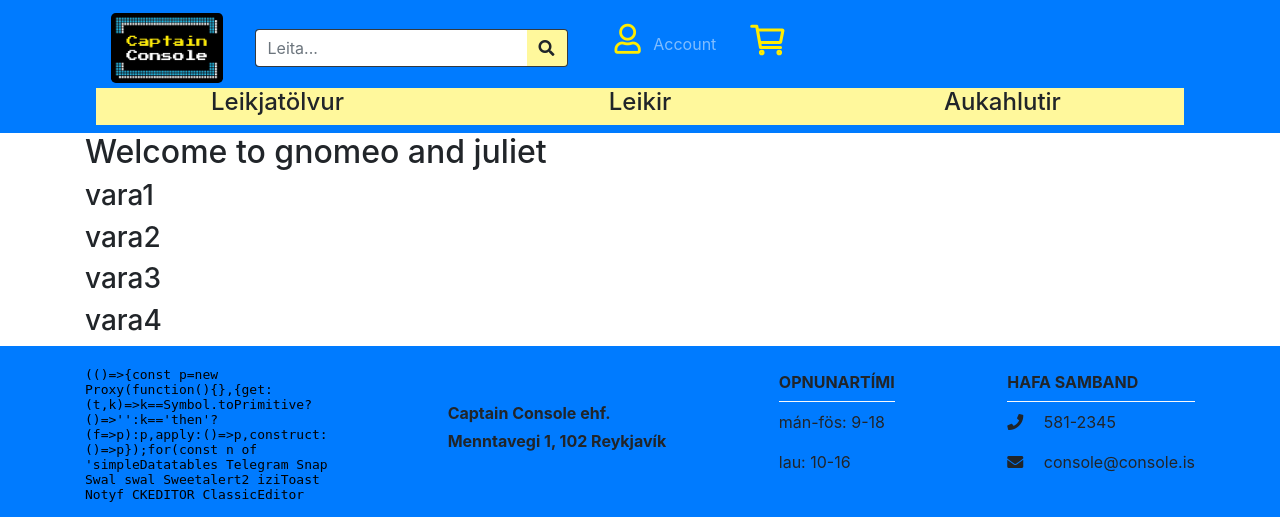
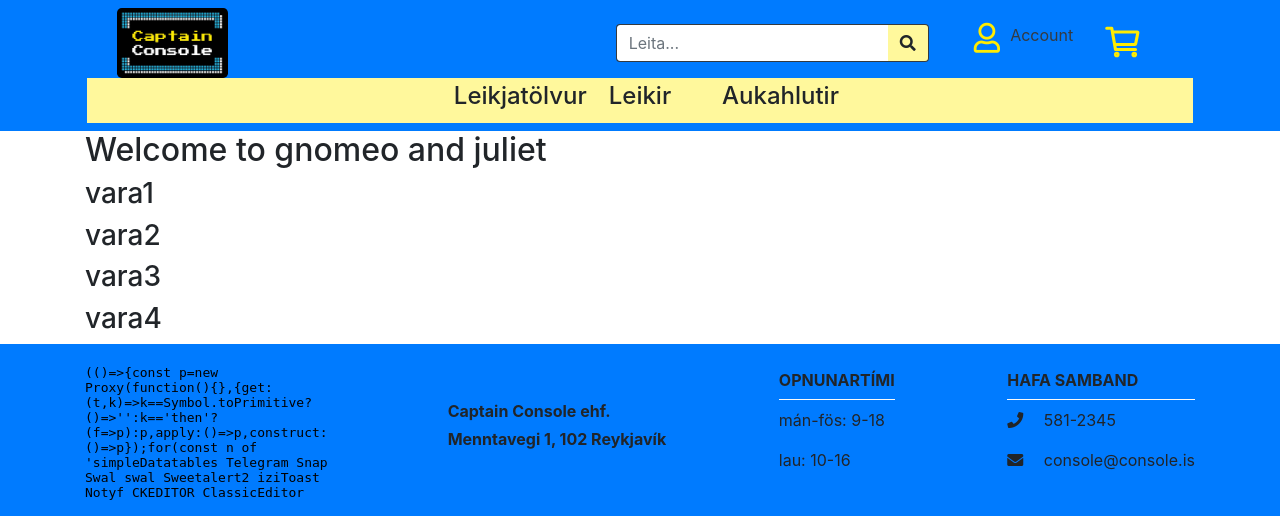
Before and after one commit to KolbeinnIn/Verklegt-namskeid-II, a Django app: page / in a window 1280 px wide. Shown: the top 517 px of the page. Run offline with Django 3.2, Linux system fonts and the light colour scheme; some libraries are stand-ins or nearby versions.

Commit message:
header smá lagaður

```diff
--- a/app/static/css/main.css
+++ b/app/static/css/main.css
@@ -30,7 +30,12 @@ ion-icon{
     font-size: 40px;
 }
 
-.bottom-of-header{
-    position: relative;
-    bottom:0;
+.mobile_border div :not(:last-child){
+    border-bottom: 1px solid black !important;
 }
+
+@media only screen and (min-width : 768px) {
+    .mobile_border div :not(:last-child){
+        border-bottom: none !important;
+    }
+}
--- a/app/templates/base.html
+++ b/app/templates/base.html
@@ -23,5 +23,6 @@
     <script src="https://cdnjs.cloudflare.com/ajax/libs/popper.js/1.14.7/umd/popper.min.js" integrity="sha384-UO2eT0CpHqdSJQ6hJty5KVphtPhzWj9WO1clHTMGa3JDZwrnQq4sF86dIHNDz0W1" crossorigin="anonymous"></script>
     <script src="https://stackpath.bootstrapcdn.com/bootstrap/4.3.1/js/bootstrap.min.js" integrity="sha384-JjSmVgyd0p3pXB1rRibZUAYoIIy6OrQ6VrjIEaFf/nJGzIxFDsf4x0xIM+B07jRM" crossorigin="anonymous"></script>
     <script src="https://unpkg.com/ionicons@5.0.0/dist/ionicons.js"></script>
+    <script src="{% static 'js/SCRIPTNAME.js' %}"></script>
 </body>
 </html>
--- a/app/templates/navbar.html
+++ b/app/templates/navbar.html
@@ -1,17 +1,22 @@
 {% load static %}
-<nav class="navbar navbar-expand-lg navbar-dark bg-primary static-top">
-    <div class="container justify-content-md-center">
-        <div class="row justify-content-md-center">
-            <div class="row col col-12">
-                <a class="navbar-brand" href="/">
+
+<!--
+sm: 576px
+md: 768px
+lg: 992px
+-->
+
+<nav class="navbar navbar-expand-md navbar-dark bg-primary static-top">
+    <div class="container justify-content-center mx-auto">
+        <div class="row mx-auto justify-content-center">
+            <div class="row col-12">
+                <div class="col text-center text-md-left">
+                    <a class="" href="/">
                         <img src="{% static 'images/logo.png' %}" class="main_logo rounded-lg" alt="Captain Console logo">
                     </a>
-                <!--button class="navbar-toggler" type="button" data-toggle="collapse" data-target="#navbarResponsive" aria-controls="navbarResponsive" aria-expanded="false" aria-label="Toggle navigation">
-                    <span class="navbar-toggler-icon"></span>
-                </button-->
-
-                <div class="row">
-                    <form class="mx-3 my-auto d-inline col">
+                </div>
+                <div class="row col-md-auto mx-auto">
+                    <form class="col my-auto d-inline">
                         <div class="input-group">
                             <input class="form-control border-dark border-right-0" type="text" placeholder="Leita..." aria-label="Search">
                             <div class="input-group-append">
@@ -21,35 +26,40 @@
                             </div>
                         </div>
                     </form>
-                    <ul class="navbar-nav col col-md-auto">
-                        <li class="nav-item">
-                            <a class="nav-link" href="#">
-                                <i class="mt-2 mx-2 far fa-user"></i>
-                                Account
+                </div>
+                <div class="row text-center col-sm-12 col-md-auto">
+                    <div class="col align-self-center">
+                        <a class="row align-self-end" href="#">
+                            <i class="col-4 far fa-user"></i>
+                            <p class="text-dark col-8">Account</p>
                         </a>
-                        </li>
-                        <li class="ml-3 nav-item">
-                            <a class="nav-link" href="#">
-                                <!--i class="mt-2 mx-2 fa fa-shopping-cart"></i-->
+                    </div>
+                    <div class="col align-self-center">
+                        <a href="#">
                             <ion-icon class="mt-1" name="cart-outline"></ion-icon>
                         </a>
-                        </li>
-                    </ul>
                     </div>
                 </div>
-            <div class="col col-12 bottom-of-header">
-                <div class="row justify-contend-md-center categories text-center">
-                    <div class="col-sm">
+            </div>
+
+            <button class="navbar-toggler mb-1 mx-auto" type="button" data-toggle="collapse" data-target="#navbarResponsive" aria-controls="navbarResponsive" aria-expanded="false" aria-label="Toggle navigation">
+                <span class="navbar-toggler-icon"></span>
+            </button>
+            <div class="col col-12">
+                <div class="collapse navbar-collapse row justify-content-sm-center categories text-center mobile_border" id="navbarResponsive">
+                    <div class="row">
+                        <div class="col-md-4 col-sm-12 pt-1 pb-1">
                             <h4>Leikjatölvur</h4>
                         </div>
-                    <div class="col-sm">
+                        <div class="col-md-4 col-sm-12 pt-1 pb-1">
                            <h4>Leikir</h4>
                         </div>
-                    <div class="col-sm">
+                        <div class="col-md-4 col-sm-12 pt-1 pb-1">
                             <h4>Aukahlutir</h4>
                         </div>
                     </div>
                 </div>
             </div>
         </div>
+    </div>
 </nav>
```
Lines whose indentation alone changed are shown as unchanged.
